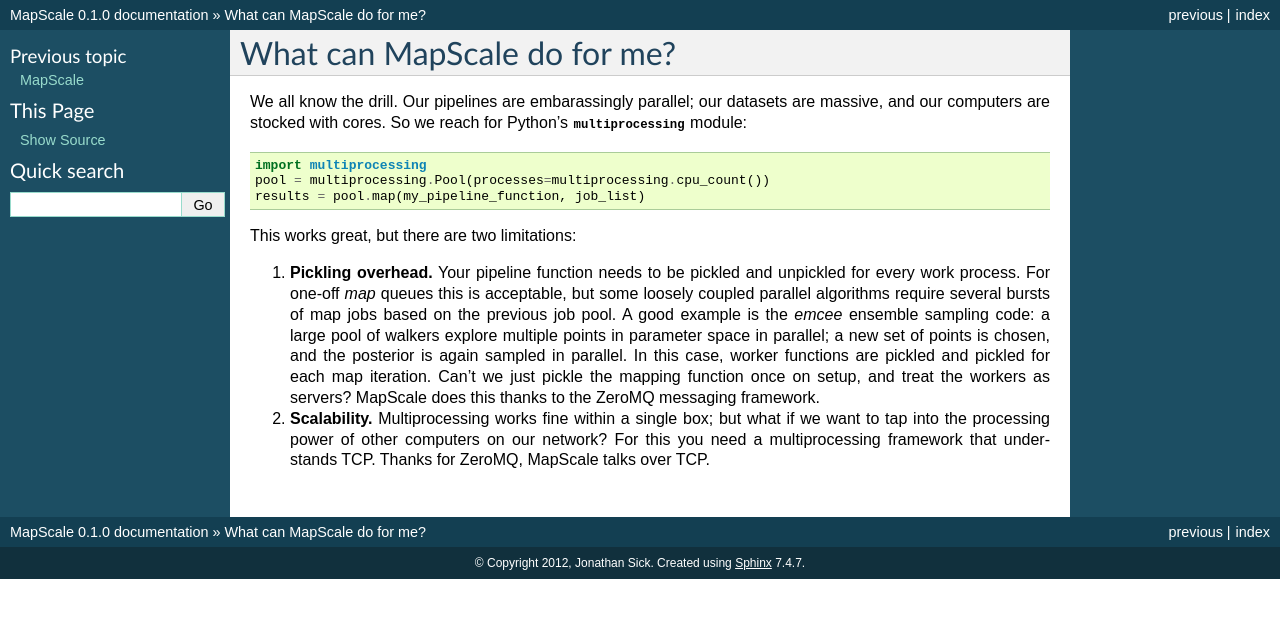
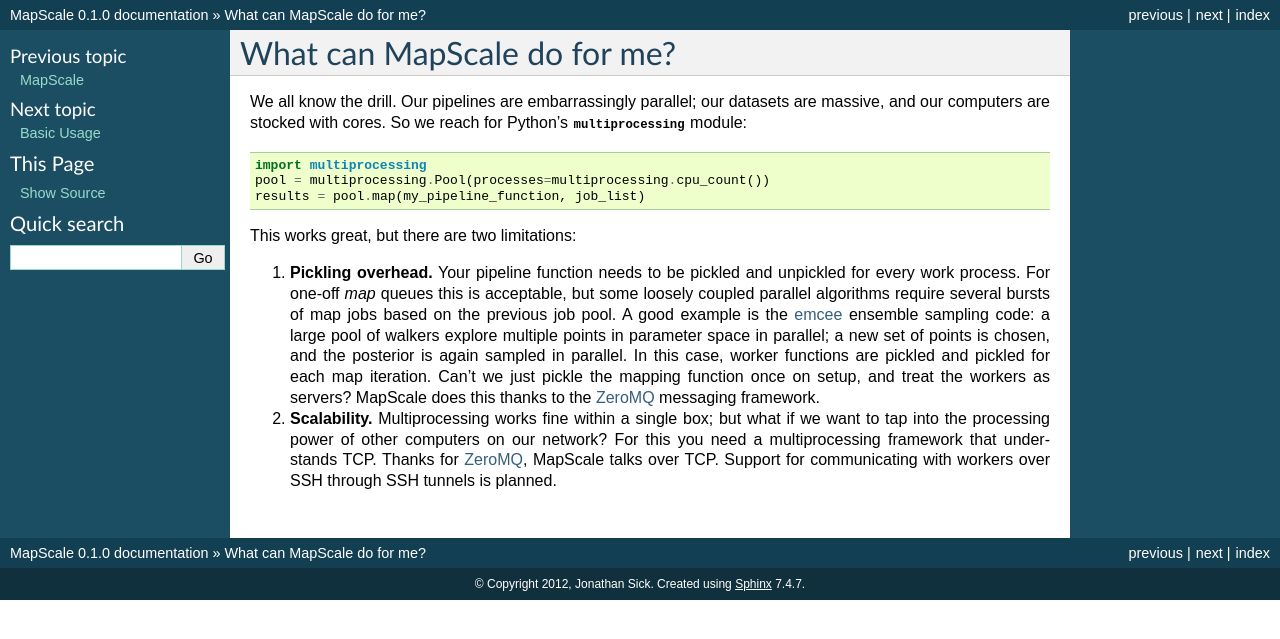
Before and after one commit to jonathansick/mapscale, a Sphinx documentation site: the page built from doc/intro.rst, in a window 1280 px wide. Shown: the top 639 px of the page. Built offline with Sphinx 7.4.7, drawn with Linux system fonts in a browser that asks for light colours.

Commit message:
docs: Finish intro, basic usage

```diff
--- a/doc/index.rst
+++ b/doc/index.rst
@@ -12,6 +12,7 @@ Contents:
    :maxdepth: 2
 
    intro
+   basic
 
 
 
--- a/doc/intro.rst
+++ b/doc/intro.rst
@@ -2,7 +2,7 @@ What can MapScale do for me?
 ============================
 
 We all know the drill.
-Our pipelines are embarassingly parallel; our datasets are massive, and our computers are stocked with cores.
+Our pipelines are embarrassingly parallel; our datasets are massive, and our computers are stocked with cores.
 So we reach for Python's :mod:`multiprocessing` module::
 
     import multiprocessing
@@ -11,5 +11,16 @@ So we reach for Python's :mod:`multiprocessing` module::
 
 This works great, but there are two limitations:
 
-1. **Pickling overhead.** Your pipeline function needs to be pickled and unpickled for every work process. For one-off `map` queues this is acceptable, but some loosely coupled parallel algorithms require several bursts of map jobs based on the previous job pool. A good example is the `emcee` ensemble sampling code: a large pool of walkers explore multiple points in parameter space in parallel; a new set of points is chosen, and the posterior is again sampled in parallel. In this case, worker functions are pickled and pickled for each map iteration. Can't we just pickle the mapping function once on setup, and treat the workers as servers? MapScale does this thanks to the ZeroMQ messaging framework.
-2. **Scalability.** Multiprocessing works fine within a single box; but what if we want to tap into the processing power of other computers on our network? For this you need a multiprocessing framework that understands TCP. Thanks for ZeroMQ, MapScale talks over TCP.
+1. **Pickling overhead.** Your pipeline function needs to be pickled and unpickled for every work process.
+   For one-off `map` queues this is acceptable, but some loosely coupled parallel algorithms require several bursts of map jobs based on the previous job pool.
+   A good example is the `emcee`_ ensemble sampling code: a large pool of walkers explore multiple points in parameter space in parallel; a new set of points is chosen, and the posterior is again sampled in parallel.
+   In this case, worker functions are pickled and pickled for each map iteration.
+   Can't we just pickle the mapping function once on setup, and treat the workers as servers?
+   MapScale does this thanks to the `ZeroMQ`_ messaging framework.
+2. **Scalability.** Multiprocessing works fine within a single box; but what if we want to tap into the processing power of other computers on our network?
+   For this you need a multiprocessing framework that understands TCP.
+   Thanks for `ZeroMQ`_, MapScale talks over TCP.
+   Support for communicating with workers over SSH through SSH tunnels is planned.
+
+.. _ZeroMQ: http://www.zeromq.org/
+.. _emcee: http://danfm.ca/emcee
```
Also changed, not shown: doc/basic.rst (added, +72 -0 lines).
